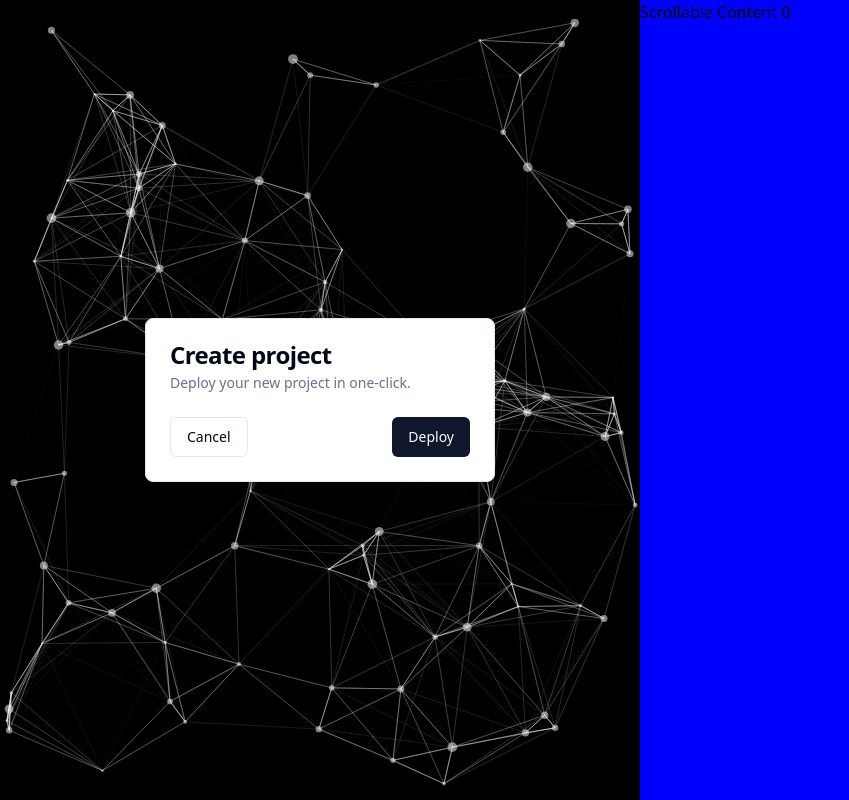
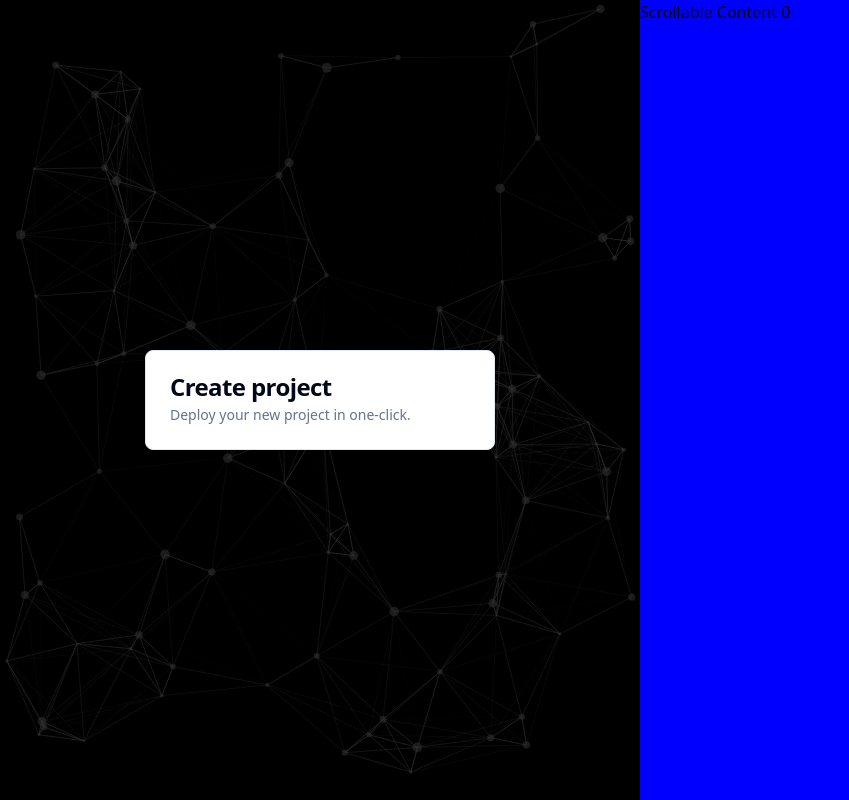
Before and after one commit to Hestoria/portfolio, a React (Vite) app: page / in a window 1280 px wide. Shown: the whole page, without its empty margins (0-849 px from the left). Built offline with nearby package versions, Linux system fonts and the light colour scheme.

Commit message:
added motion for animations for compos

```diff
--- a/src/App.tsx
+++ b/src/App.tsx
@@ -1,34 +1,15 @@
 import SideBySideLayout from "@/components/layout/sidebyside";
-import {
-  Card,
-  CardDescription,
-  CardFooter,
-  CardHeader,
-  CardTitle,
-} from "@/components/ui/card";
 import React from "react";
-import { Button } from "./components/ui/button";
+
+import Hero from "@/components/session/hero";
+
 interface AppProps {}
 
 export const App: React.FC<AppProps> = ({}) => {
   return (
     <main className="xl:flex xl:overflow-hidden h-screen">
       <SideBySideLayout
-        leftSession={
-          <Card className="w-[350px]">
-            <CardHeader>
-              <CardTitle>Create project</CardTitle>
-              <CardDescription>
-                Deploy your new project in one-click.
-              </CardDescription>
-            </CardHeader>
-
-            <CardFooter className="flex justify-between">
-              <Button variant="outline">Cancel</Button>
-              <Button>Deploy</Button>
-            </CardFooter>
-          </Card>
-        }
+        leftSession={<Hero />}
         rightSession={
           <div className="scrollableContent">
             {[...Array(20).keys()].map((index) => (
--- /dev/null
+++ b/src/components/session/hero.tsx
@@ -0,0 +1,54 @@
+import { motion } from "framer-motion";
+import React from "react";
+import { Card, CardDescription, CardHeader, CardTitle } from "../ui/card";
+
+interface heroProps {}
+
+export const Hero: React.FC<heroProps> = ({}) => {
+  return (
+    <motion.div
+      initial={{
+        opacity: 0,
+      }}
+      animate={{
+        opacity: 1,
+      }}
+      transition={{ duration: 1 }}
+    >
+      <Card className="w-[350px]">
+        <CardHeader>
+          <motion.div
+            initial={{
+              opacity: 0,
+              x: 350,
+            }}
+            animate={{
+              opacity: 1,
+              x: 0,
+            }}
+            transition={{ duration: 0.6 }}
+          >
+            <CardTitle>Create project</CardTitle>
+          </motion.div>
+          <motion.div
+            initial={{
+              opacity: 0,
+              x: 400,
+            }}
+            animate={{
+              opacity: 1,
+              x: 0,
+            }}
+            transition={{ duration: 0.8 }}
+          >
+            <CardDescription>
+              Deploy your new project in one-click.
+            </CardDescription>
+          </motion.div>
+        </CardHeader>
+      </Card>
+    </motion.div>
+  );
+};
+
+export default Hero;
--- a/src/components/ui/card.tsx
+++ b/src/components/ui/card.tsx
@@ -1,6 +1,5 @@
-import * as React from "react"
-
-import { cn } from "@/lib/utils"
+import { cn } from "@/lib/utils";
+import * as React from "react";
 
 const Card = React.forwardRef<
   HTMLDivElement,
@@ -14,8 +13,8 @@ const Card = React.forwardRef<
     )}
     {...props}
   />
-))
-Card.displayName = "Card"
+));
+Card.displayName = "Card";
 
 const CardHeader = React.forwardRef<
   HTMLDivElement,
@@ -26,8 +25,8 @@ const CardHeader = React.forwardRef<
     className={cn("flex flex-col space-y-1.5 p-6", className)}
     {...props}
   />
-))
-CardHeader.displayName = "CardHeader"
+));
+CardHeader.displayName = "CardHeader";
 
 const CardTitle = React.forwardRef<
   HTMLParagraphElement,
@@ -41,8 +40,8 @@ const CardTitle = React.forwardRef<
     )}
     {...props}
   />
-))
-CardTitle.displayName = "CardTitle"
+));
+CardTitle.displayName = "CardTitle";
 
 const CardDescription = React.forwardRef<
   HTMLParagraphElement,
@@ -53,16 +52,16 @@ const CardDescription = React.forwardRef<
     className={cn("text-sm text-muted-foreground", className)}
     {...props}
   />
-))
-CardDescription.displayName = "CardDescription"
+));
+CardDescription.displayName = "CardDescription";
 
 const CardContent = React.forwardRef<
   HTMLDivElement,
   React.HTMLAttributes<HTMLDivElement>
 >(({ className, ...props }, ref) => (
   <div ref={ref} className={cn("p-6 pt-0", className)} {...props} />
-))
-CardContent.displayName = "CardContent"
+));
+CardContent.displayName = "CardContent";
 
 const CardFooter = React.forwardRef<
   HTMLDivElement,
@@ -73,7 +72,14 @@ const CardFooter = React.forwardRef<
     className={cn("flex items-center p-6 pt-0", className)}
     {...props}
   />
-))
-CardFooter.displayName = "CardFooter"
+));
+CardFooter.displayName = "CardFooter";
 
-export { Card, CardHeader, CardFooter, CardTitle, CardDescription, CardContent }
+export {
+  Card,
+  CardContent,
+  CardDescription,
+  CardFooter,
+  CardHeader,
+  CardTitle,
+};
--- a/src/components/ui/particles.tsx
+++ b/src/components/ui/particles.tsx
@@ -44,7 +44,7 @@ const particlesOptions: ISourceOptions = {
       value: "#000000",
     },
   },
-  fpsLimit: 240,
+  fpsLimit: 60,
   interactivity: {
     detectsOn: "window",
     events: {
@@ -70,10 +70,10 @@ const particlesOptions: ISourceOptions = {
   },
   particles: {
     color: {
-      value: "#ffffff",
+      value: "#333",
     },
     links: {
-      color: "#ffffff",
+      color: "#333",
       distance: 150,
       enable: true,
       opacity: 0.5,
```
Also changed, not shown: 1 other file (tests, documents, lock files or other folders).
